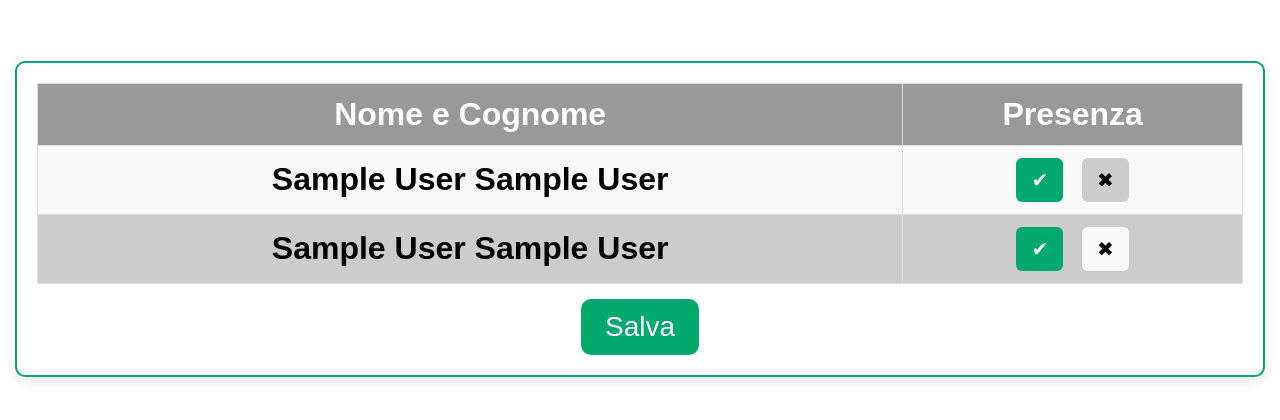
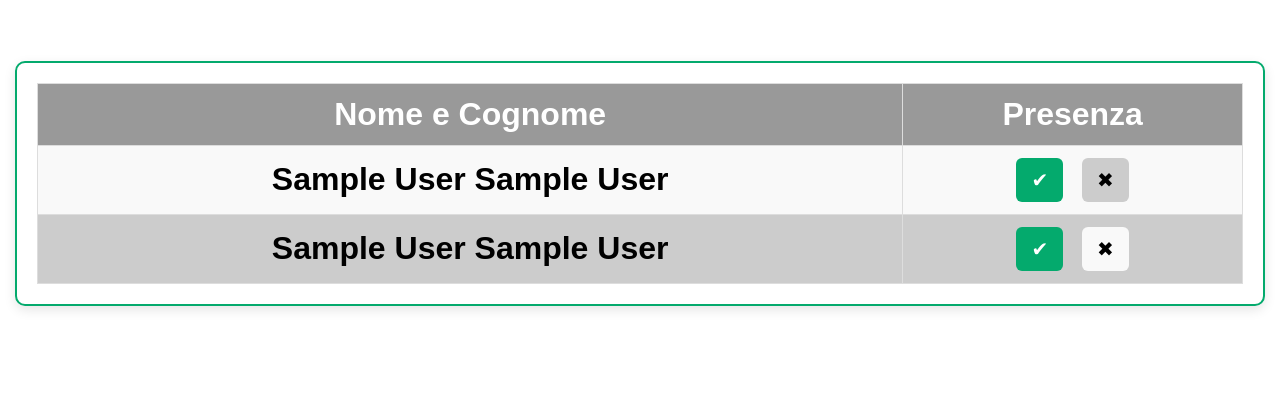
Before and after one commit to OgradL/cogestione-lussana, a Flask app: page /appello/1 in a window 1280 px wide. Shown: the part 329-749 px from the top of the page. Run offline with Flask 3, Linux system fonts and the light colour scheme; the visitor is signed in with stand-in values (Sample User, id 1); tables that the repository leaves empty hold one stand-in row (values such as "Sample post"); lists and menus that the app fills with data are empty.

Commit message:
small fixes

```diff
--- a/main.py
+++ b/main.py
@@ -778,7 +778,7 @@ def appello(id_corso):
             db.session.add(database.presenza(utente=key, corso=id_corso, presente=val))
 
     db.session.commit()
-    flash("Presenze aggiornate con successo", 'success')
+    # flash("Presenze aggiornate con successo", 'success')
     return Response([b"good"], 200)
 
 # profilo
--- a/static/client_helper.js
+++ b/static/client_helper.js
@@ -69,6 +69,8 @@ function segna_presenza(id_user, presenza){
 		prebut.classList.remove("app-green");
 		prebut.classList.add("app-gray");
 	}
+
+	salva_presenze();
 }
 
 async function salva_presenze(){
--- a/templates/appello.html
+++ b/templates/appello.html
@@ -31,8 +31,5 @@
 				</tr>
 			{% endfor %}
 		</table>
-		<center>
-			<button class="sub sub-presenze" onclick="salva_presenze()"> Salva </button>
-		</center>
 	</div>
 {% endblock %}
```
